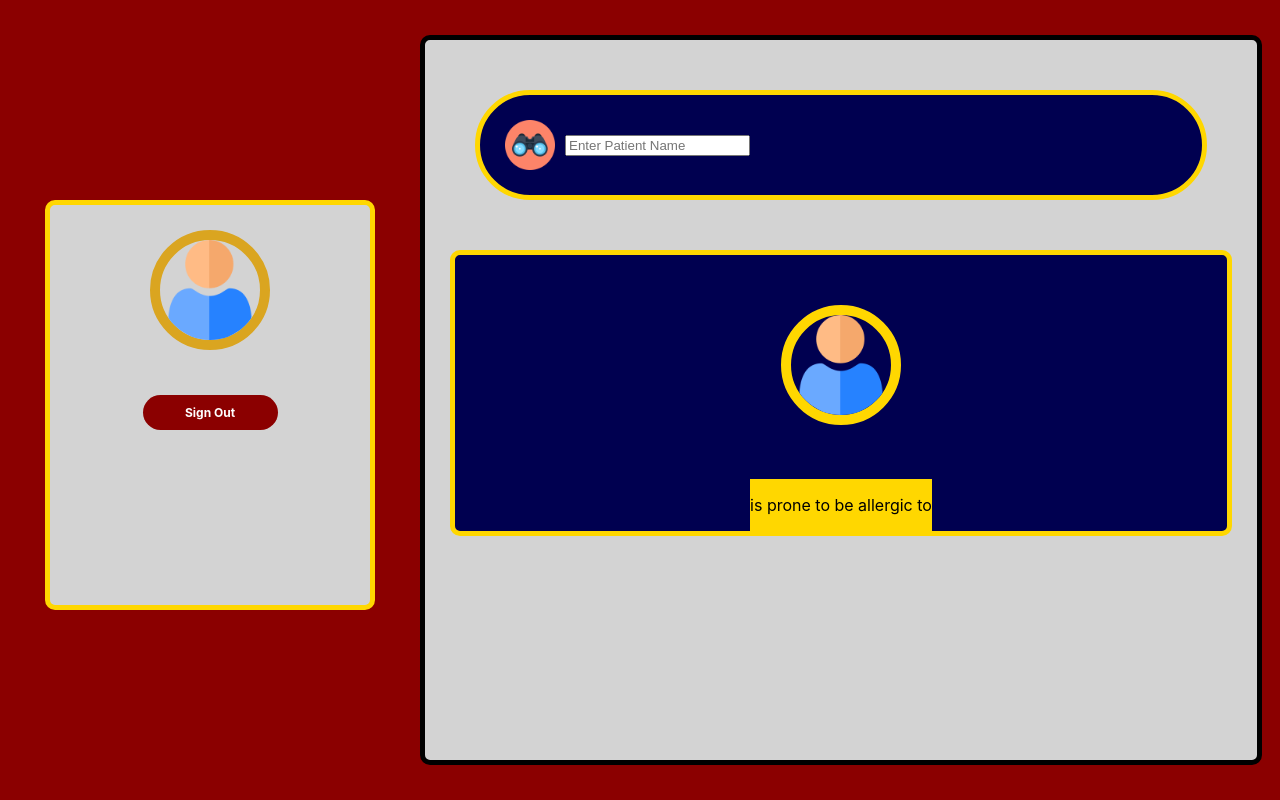
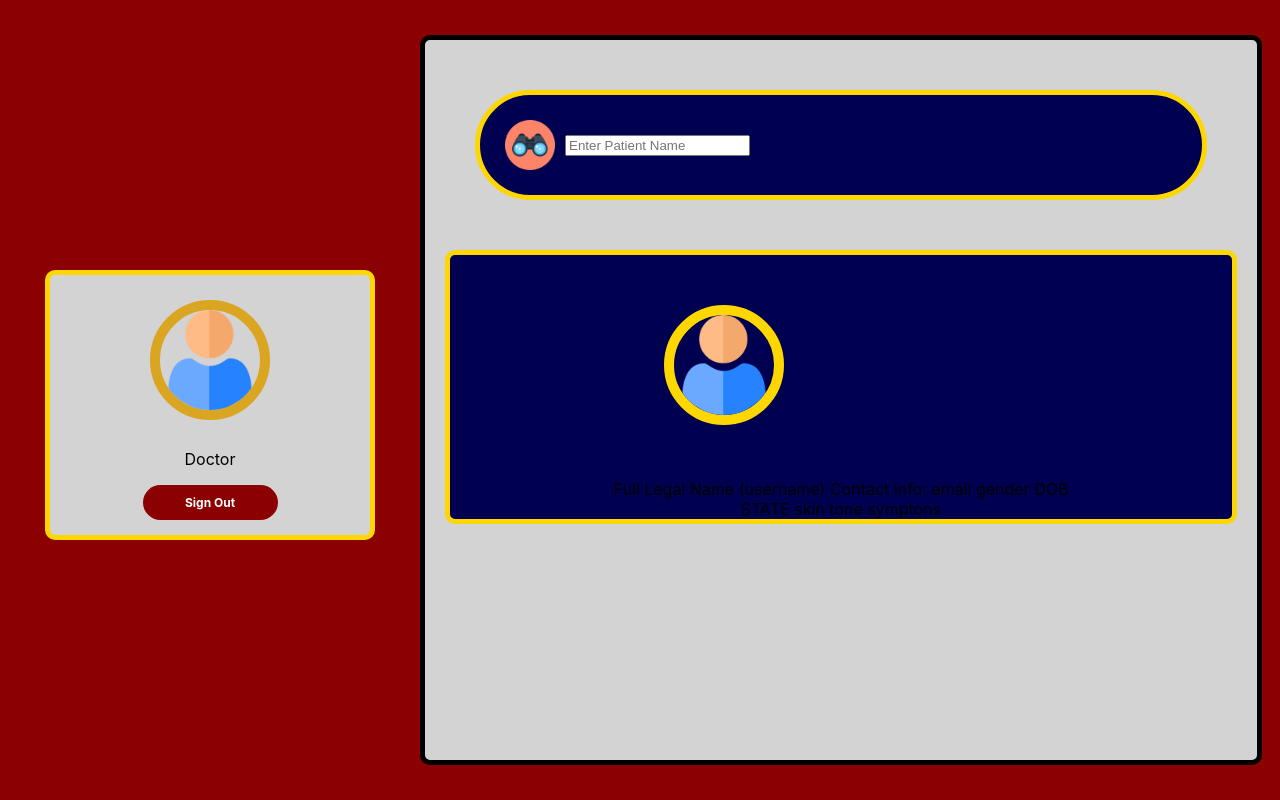
Before and after one commit to jdutchik/SE491Group13, a React (Create React App) app in the folder se491project/: page /doctor in a window 1280 px wide. Built offline with nearby package versions, Linux system fonts and the light colour scheme.

Commit message:
more doctor stuff

```diff
--- a/se491project/src/components/Doctor/Doctor.css
+++ b/se491project/src/components/Doctor/Doctor.css
@@ -20,17 +20,12 @@ body {
 
     margin: 55px 45px 45px 45px;
     width: 25%;
-    height: 50vh;
+    height: fit-content;
 
     border-radius: 10px;
     border-color: gold;
     border-style: solid;
     border-width: 5px;
-}
-
-.patientInfo {
-    display: flex;
-    flex-direction: column;
 }
 
 .search {
@@ -54,10 +49,6 @@ body {
     height: 50px;
 }
 
-.search input{
-
-}
-
 .patientResults {
     background-color: lightgray;
 
@@ -76,11 +67,13 @@ body {
     align-items: center;
 
     background-color: rgb(0, 0, 80);
-    margin: 25px;
+    margin: 20px;
     border-radius: 10px;
     border-color: gold;
     border-style: solid;
     border-width: 5px;
+
+    height: fit-content;
 }
 
 .patientImg {
--- a/se491project/src/components/Doctor/Doctor.jsx
+++ b/se491project/src/components/Doctor/Doctor.jsx
@@ -59,7 +59,9 @@ const Doctor = () => {
                 <div className="picture">
                     <img src={person}></img>
                 </div>
-
+                <div className="doctor_title">
+                    Doctor
+                </div>
                 <div className="userButtons">
                     <div className="button" onClick={signOutClicked}>Sign Out</div>
                 </div>
@@ -72,15 +74,26 @@ const Doctor = () => {
                 </div>
 
                 <div className="patient">
-                    <div className="patientImg">
-                        <div className="picture">
-                            <img src={person}></img>
+                    <div className="basic-info">
+                        <div className="patientImg">
+                            <div className="picture">
+                                <img src={person}></img>
+                            </div>
                         </div>
+                            Full Legal Name (username)
+                            Contact info: email
+                            gender
+                            DOB
                     </div>
-                    <div className="patientSum">
-                        <div className="patientQuickInfo"></div>
-                        <p>is prone to be allergic to</p>
-                        <div className="allergen"></div>
+
+                    <div className="specific-info">
+                        STATE
+                        skin tone
+                        symptons
+                    </div>
+
+                    <div className="allergic-info">
+
                     </div>
                 </div>
             </div>
```
